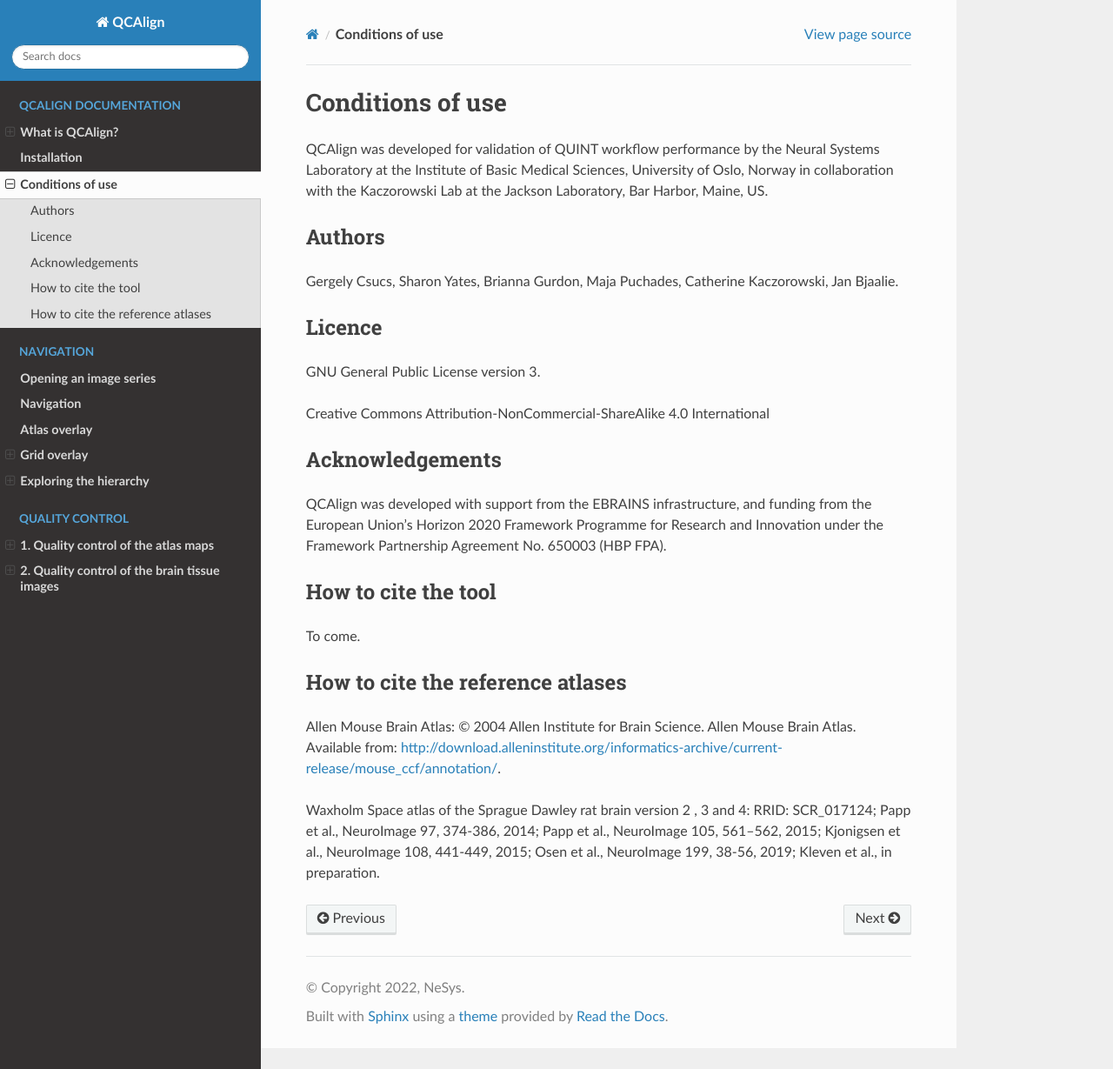
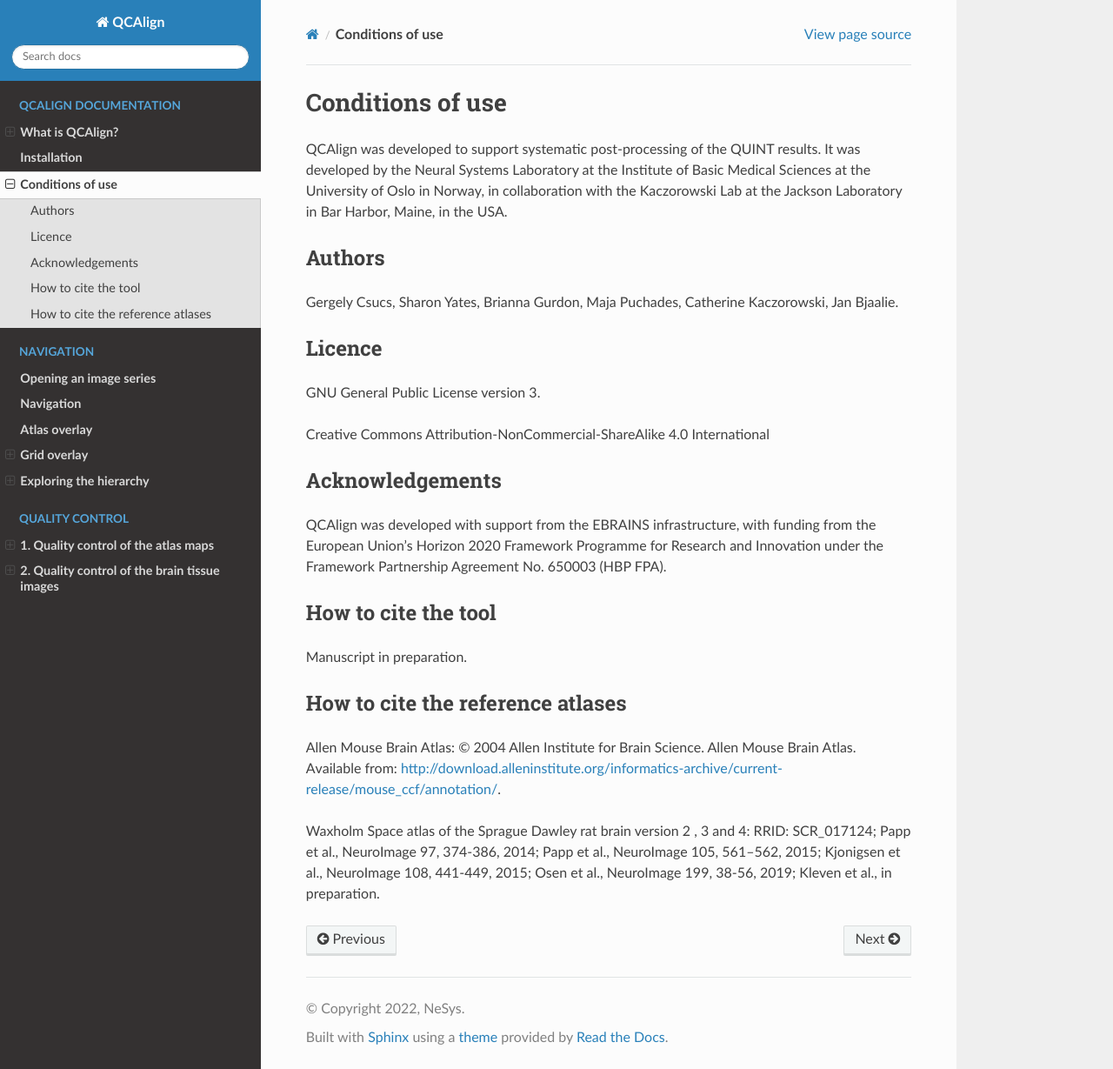
Before and after one commit to Neural-Systems-at-UIO/QCAlign, a Sphinx documentation site: the page built from docs/conditions.rst, in a window 1280 px wide and 1229 px high. Shown: the whole window at 87% size. Built offline with Sphinx 7.4.7 and the Read the Docs theme 2.0.0, drawn with Linux system fonts in a browser that asks for light colours.

Commit message:
Update conditions.rst

```diff
--- a/docs/conditions.rst
+++ b/docs/conditions.rst
@@ -1,7 +1,7 @@
 **Conditions of use**
 =====================
 
-QCAlign was developed for validation of QUINT workflow performance by the Neural Systems Laboratory at the Institute of Basic Medical Sciences, University of Oslo, Norway in collaboration with the Kaczorowski Lab at the Jackson Laboratory, Bar Harbor, Maine, US.
+QCAlign was developed to support systematic post-processing of the QUINT results. It was developed by the Neural Systems Laboratory at the Institute of Basic Medical Sciences at the University of Oslo in Norway, in collaboration with the Kaczorowski Lab at the Jackson Laboratory in Bar Harbor, Maine, in the USA.
 
 Authors
 ---------
@@ -18,12 +18,13 @@ Creative Commons Attribution-NonCommercial-ShareAlike 4.0 International
 Acknowledgements
 -----------------
 
-QCAlign was developed with support from the EBRAINS infrastructure, and funding from the European Union’s Horizon 2020 Framework Programme for Research and Innovation under the Framework Partnership Agreement No. 650003 (HBP FPA).
+QCAlign was developed with support from the EBRAINS infrastructure, with funding from the European Union’s Horizon 2020 Framework Programme for Research and Innovation under the Framework Partnership Agreement No. 650003 (HBP FPA).
 
 How to cite the tool
 ---------------------
 
-To come.
+Manuscript in preparation.
+
 
 How to cite the reference atlases
 ----------------------------------
```
